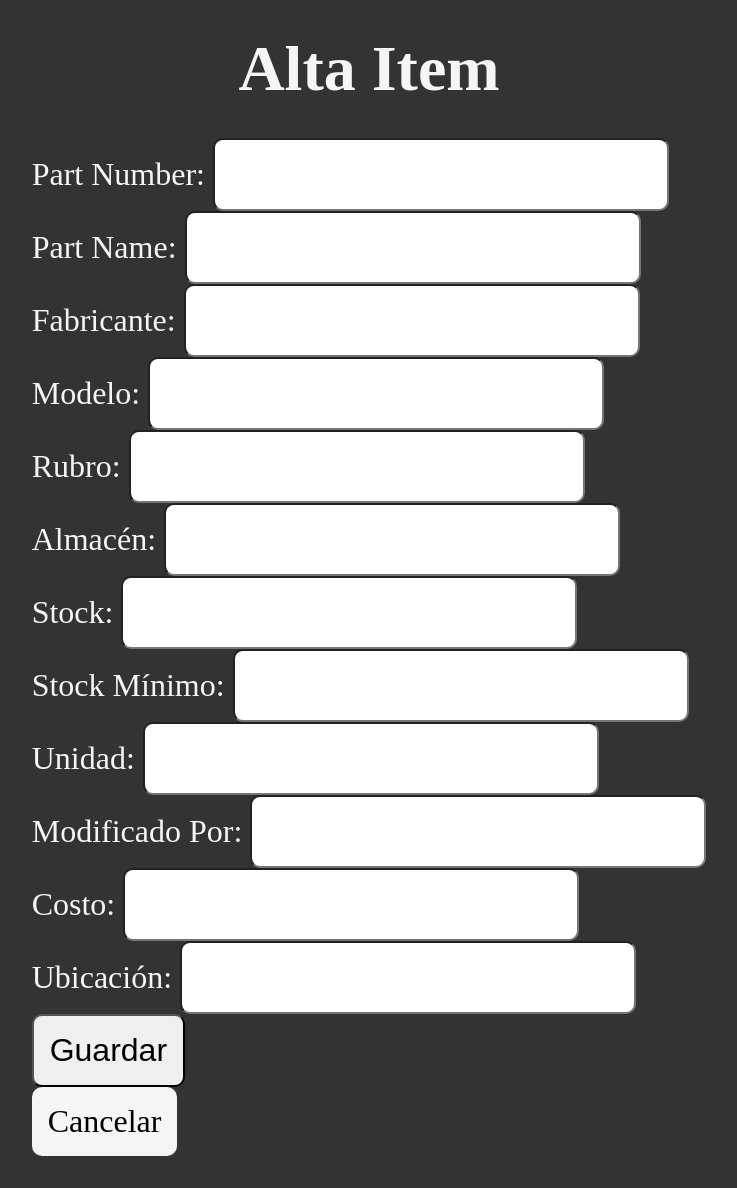
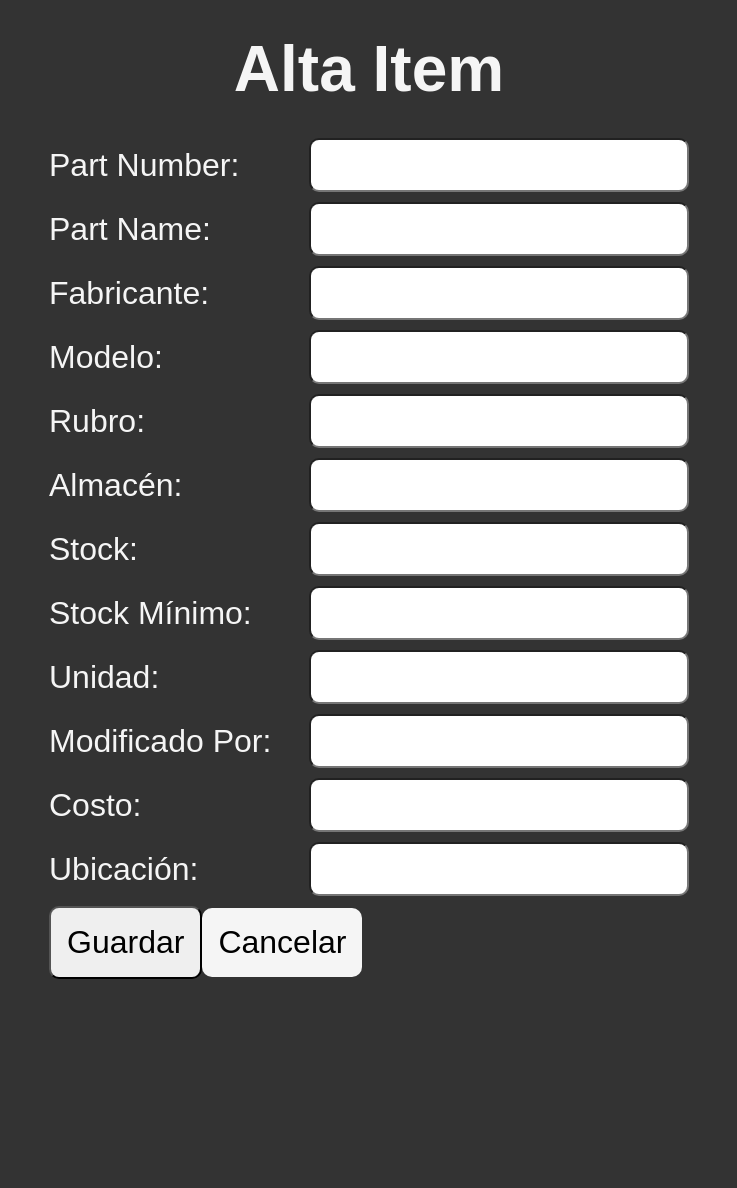
Before and after one commit to pedgarcia1/mted-gestion-stock, a Flask app: page /alta_item in a window 1280 px wide. Shown: the whole page, without its empty margins (271-1008 px from the left). After the commit the page ends 979 px from the top, so only its background shows below. Run offline with Flask 3, Linux system fonts and the light colour scheme.

Commit message:
estilo para alta baja y modificacion

```diff
--- a/static/styles/style.css
+++ b/static/styles/style.css
@@ -2,6 +2,7 @@
     margin: 0;
     padding: 0;
     box-sizing: border-box;
+    font-family: 'Arial', sans-serif;
 }
 
 body {
@@ -35,3 +36,23 @@ a.btn {
 a.btn:hover {
     background-color: whitesmoke;
 }
+
+.form-group {
+    display: flex;
+    align-items: center;        /* Alinea verticalmente label y input */
+    margin-bottom: 10px;        /* Espacio entre cada grupo */
+    width: 40rem;
+}
+
+.form-group label {
+    width: 240px;               /* Ajusta según tu preferencia */
+    margin-right: 20px;         /* Espacio entre la etiqueta y el campo */
+    text-align: left;          /* Alinea el texto de la etiqueta a la derecha */
+}
+
+.form-group input {
+    flex: 1;                    /* Permite que el input ocupe el espacio restante */
+    padding: 16px;               /* Espacio interno en el input */
+    font-size: 1rem;            /* Ajusta el tamaño de la fuente */
+    width: 100%;                /* Ajusta el ancho del input */
+}
--- a/templates/alta_item.html
+++ b/templates/alta_item.html
@@ -9,59 +9,56 @@
 <body>
   <h1>Alta Item</h1>
   <form action="{{ url_for('alta_item') }}" method="POST">
-        <div>
+    <div class="form-group">
       <label for="part_number">Part Number:</label>
       <input type="text" id="part_number" name="part_number" required>
     </div>
-        <div>
+    <div class="form-group">
       <label for="part_name">Part Name:</label>
       <input type="text" id="part_name" name="part_name" required>
     </div>
-        <div>
+    <div class="form-group">
       <label for="fabricante">Fabricante:</label>
       <input type="text" id="fabricante" name="fabricante" required>
     </div>
-        <div>
+    <div class="form-group">
       <label for="modelo">Modelo:</label>
       <input type="text" id="modelo" name="modelo" required>
     </div>
-        <div>
+    <div class="form-group">
       <label for="rubro">Rubro:</label>
       <input type="text" id="rubro" name="rubro" required>
     </div>
-        <div>
+    <div class="form-group">
       <label for="almacen">Almacén:</label>
       <input type="text" id="almacen" name="almacen" required>
     </div>
-        <div>
+    <div class="form-group">
       <label for="stock">Stock:</label>
       <input type="number" id="stock" name="stock" required>
     </div>
-        <div>
+    <div class="form-group">
       <label for="stock_minimo">Stock Mínimo:</label>
       <input type="number" id="stock_minimo" name="stock_minimo" required>
     </div>
-        <div>
+    <div class="form-group">
       <label for="unidad">Unidad:</label>
       <input type="text" id="unidad" name="unidad" required>
     </div>
-        <div>
+    <div class="form-group">
       <label for="modificado_por">Modificado Por:</label>
       <input type="text" id="modificado_por" name="modificado_por" required>
     </div>
-        <div>
+    <div class="form-group">
       <label for="costo">Costo:</label>
       <input type="number" step="any" id="costo" name="costo" required>
     </div>
-        <div>
+    <div class="form-group">
       <label for="ubicacion">Ubicación:</label>
       <input type="text" id="ubicacion" name="ubicacion" required>
     </div>
-        <!-- El campo "foto" se asigna de forma fija en el backend -->
-        <div>
-            <button type="submit">Guardar</button>
-        </div>
-        <div>
+    <div class="form-group">
+      <button type="submit" class="btn">Guardar</button>
       <a href="{{ url_for('index') }}" class="btn">Cancelar</a>
     </div>
   </form>
--- a/templates/baja_item.html
+++ b/templates/baja_item.html
@@ -9,15 +9,15 @@
 <body>
     <h1>Baja Item</h1>
     <form action="{{ url_for('baja_item') }}" method="POST">
-        <div>
+        <div class="form-group">
             <label for="part_number">Part Number:</label>
             <input type="text" id="part_number" name="part_number" required>
         </div>
-        <div>
+        <div class="form-group">
             <label for="modificado_por">Modificado Por:</label>
             <input type="text" id="modificado_por" name="modificado_por" required>
         </div>
-        <div>
+        <div class="form-group">
             <button type="submit" class="btn">Guardar</button>
             <a href="{{ url_for('index') }}" class="btn">Cancelar</a>
         </div>
```
Also changed, not shown: templates/add_item.html (+4 -4 lines). Lines whose indentation alone changed are shown as unchanged.
